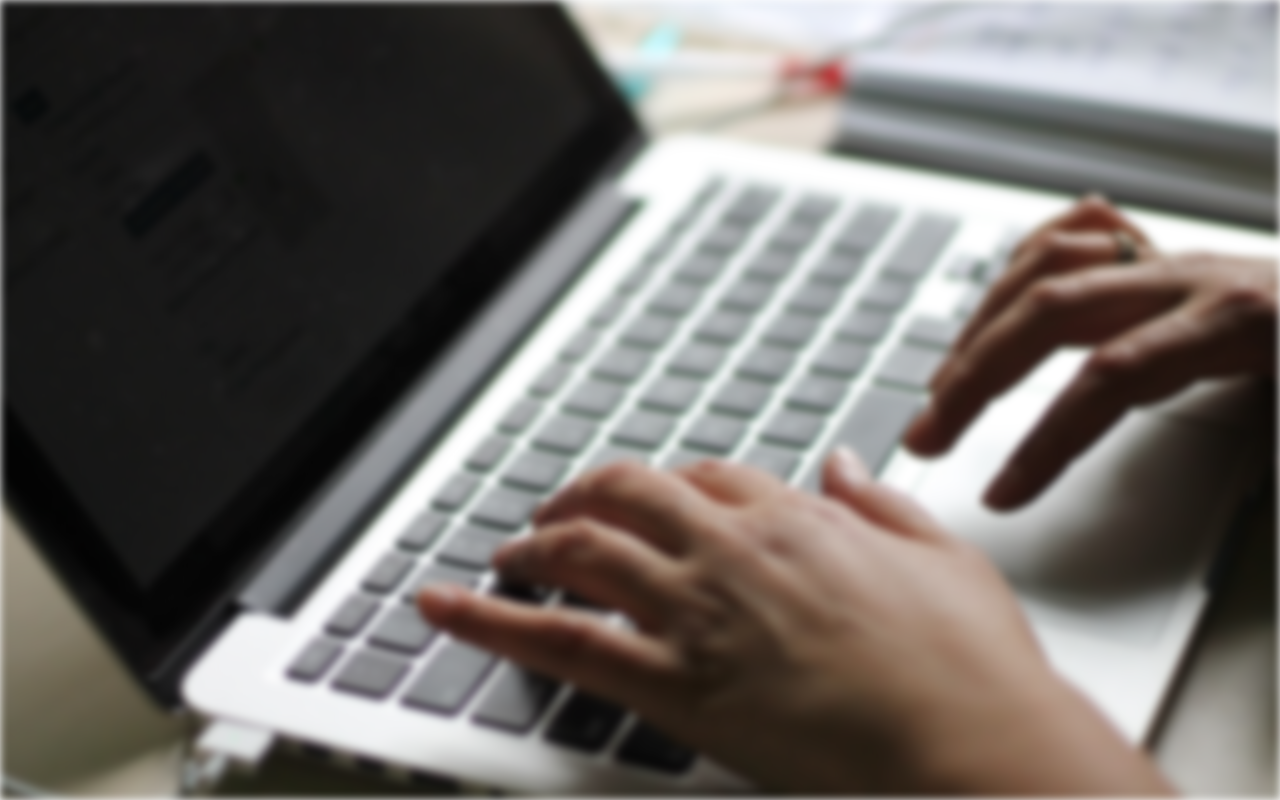
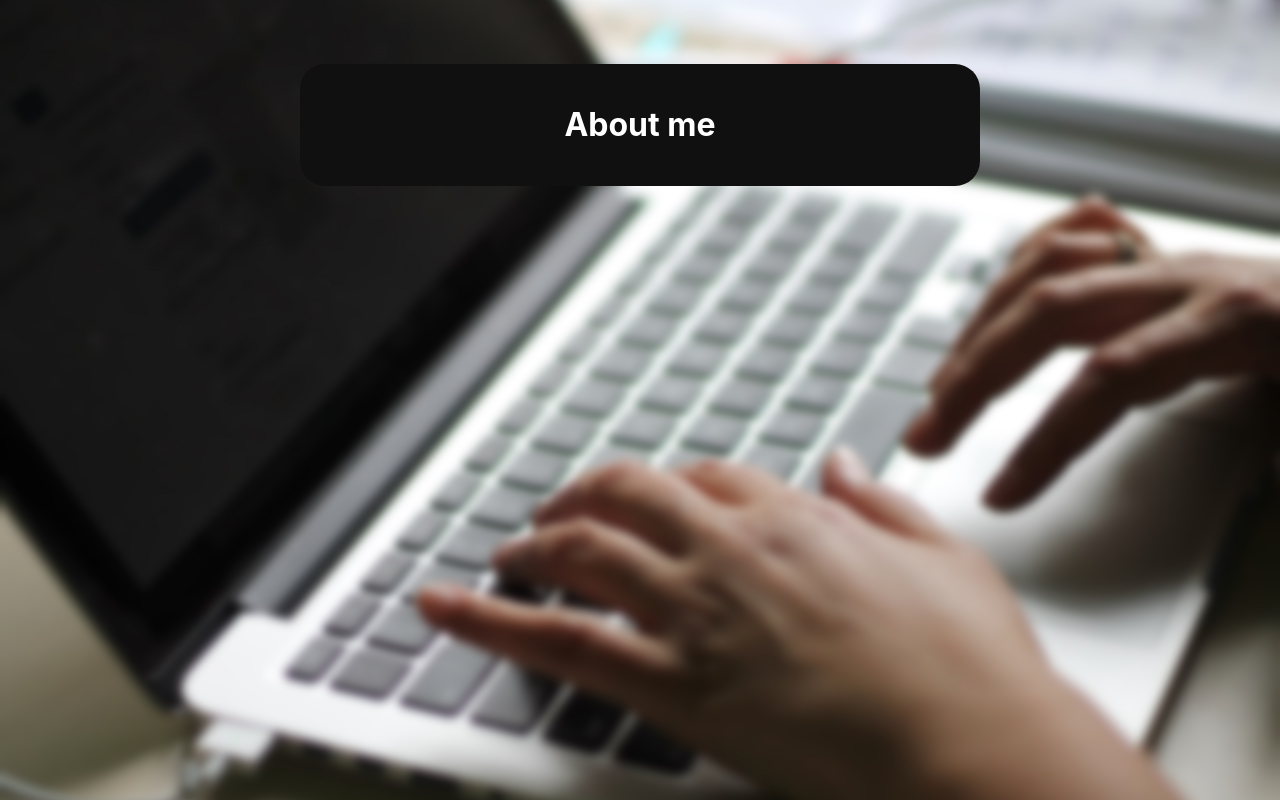
Before and after one commit to Dahl99/portfolio, a React (Create React App) app: page / in a window 1280 px wide. Built offline with nearby package versions, Linux system fonts and the light colour scheme.

Commit message:
Added background and foundation for info cards

```diff
--- a/src/App.css
+++ b/src/App.css
@@ -6,8 +6,4 @@
 	min-height: 100%;
 	background-size: cover;
 	background-position: center;
-
-	/* Adding blur */
-	filter: blur(4px);
-	-webkit-filter: blur(4px);
 }
--- a/src/App.js
+++ b/src/App.js
@@ -1,8 +1,12 @@
-import React from "react";
 import "./App.css";
+import Card from "./components/Card";
 
 function App() {
-	return <div className="App" />;
+	return (
+		<div className="App">
+			<Card />
+		</div>
+	);
 }
 
 export default App;
--- /dev/null
+++ b/src/components/Card.css
@@ -0,0 +1,9 @@
+.Card {
+	width: 50%;
+	height: 50%;
+	background-color: #101010;
+	display: inline-block;
+	margin-top: 4rem;
+	border-radius: 25px;
+	padding: 20px;
+}
--- /dev/null
+++ b/src/components/Card.js
@@ -0,0 +1,11 @@
+import "./Card.css";
+
+const Card = () => {
+	return (
+		<div className="Card">
+			<h1 style={{ color: "white" }}>About me</h1>
+		</div>
+	);
+};
+
+export default Card;
```
Also changed, not shown: src/images/background.jpg.
